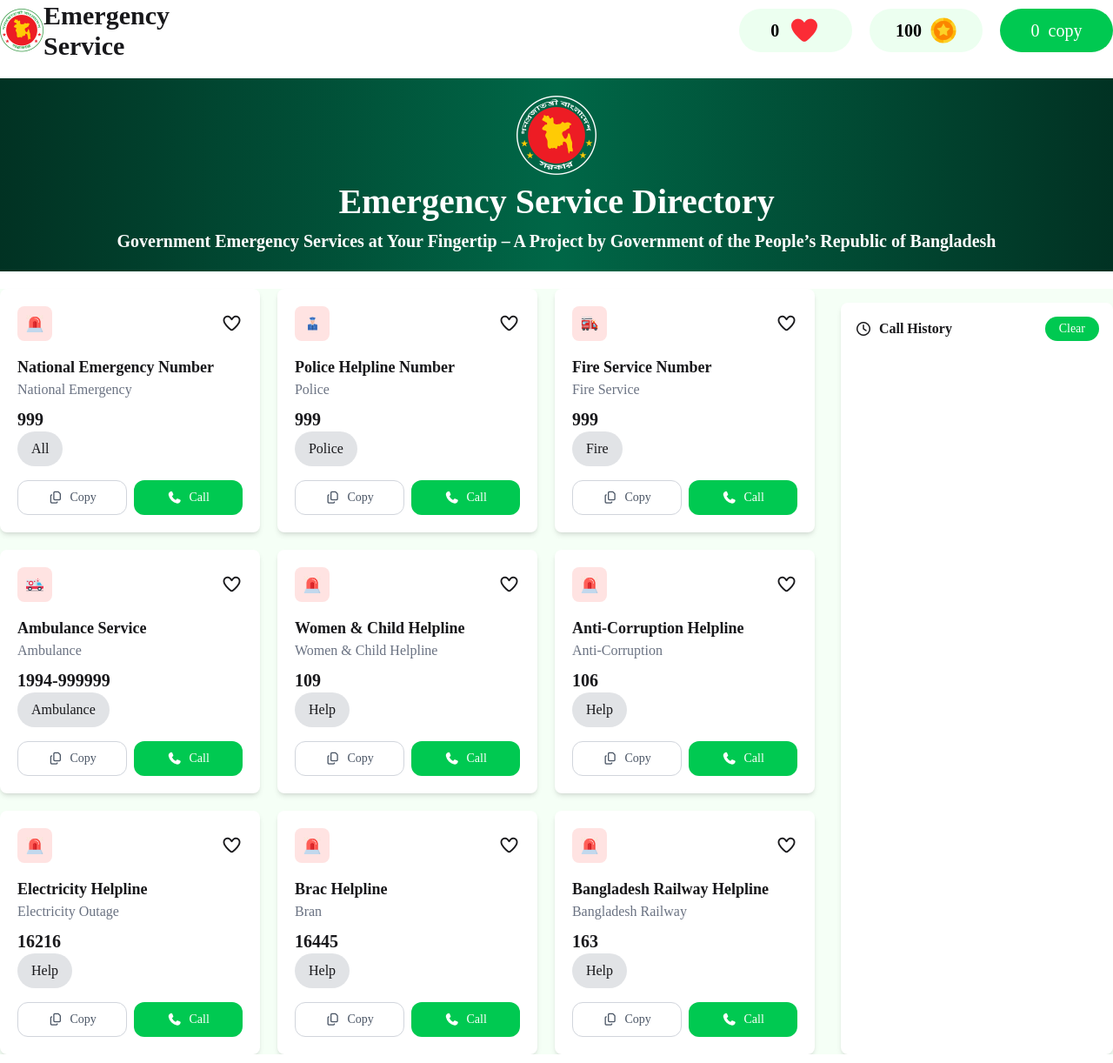
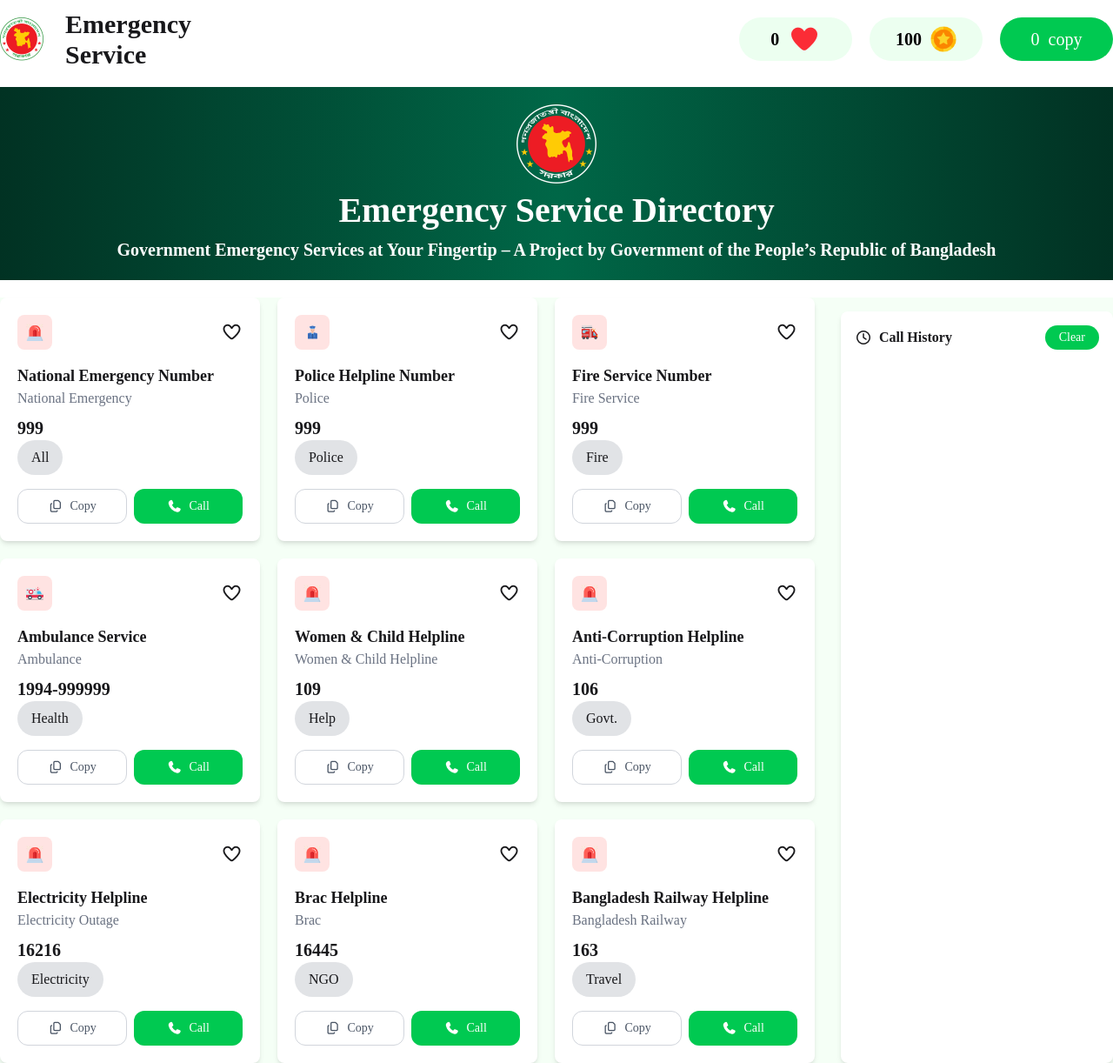
Before and after one commit to mdmahfuzahmedony/Assignment-five-_, a plain HTML site: page index.html in a window 1280 px wide. Shown: the whole page at 87% size. Drawn offline with nearby package versions, Linux system fonts and the light colour scheme; a web font is replaced by a local one.

```diff
--- a/index.html
+++ b/index.html
@@ -46,9 +46,9 @@
 
 <!-- ---------------------------Navbar--------------------------------- -->
 
- <section class="flex flex-col md:flex-row justify-between items-center max-w-[1400px] mx-auto ">
+ <section class="flex flex-col md:flex-row justify-between items-center max-w-[1400px] mx-auto pt-[10px] ">
 
-      <div class="flex justify-between items-center ">
+      <div class="flex justify-between items-center gap-[25px] ">
 
         <img
           src="B12-A5-Emergency-Hotline/assets/logo.png"
@@ -227,7 +227,7 @@
             <h1 class="font-bold text-lg">Ambulance Service</h1>
             <p class="text-gray-500 service_name">Ambulance</p>
             <h1 class="service_num text-xl font-bold mt-2">1994-999999</h1>
-            <button class="bg-gray-500/20 rounded-3xl px-4 py-2">Ambulance</button>
+            <button class="bg-gray-500/20 rounded-3xl px-4 py-2">Health</button>
           </div>
           <div class="mt-4 flex gap-2">
             <button
@@ -291,7 +291,7 @@
             <h1 class="font-bold text-lg">Anti-Corruption Helpline</h1>
             <p class="text-gray-500 service_name">Anti-Corruption</p>
             <h1 class="service_num text-xl font-bold mt-2">106</h1>
-            <button class="bg-gray-500/20 rounded-3xl px-4 py-2">Help</button>
+            <button class="bg-gray-500/20 rounded-3xl px-4 py-2">Govt.</button>
           </div>
           <div class="mt-4 flex gap-2">
             <button
@@ -323,7 +323,7 @@
             <h1 class="font-bold text-lg">Electricity Helpline</h1>
             <p class="text-gray-500 service_name">Electricity Outage</p>
             <h1 class="service_num text-xl font-bold mt-2">16216</h1>
-            <button class="bg-gray-500/20 rounded-3xl px-4 py-2">Help</button>
+            <button class="bg-gray-500/20 rounded-3xl px-4 py-2">Electricity</button>
           </div>
           <div class="mt-4 flex gap-2">
             <button
@@ -353,9 +353,9 @@
           </div>
           <div class="mt-4">
             <h1 class="font-bold text-lg">Brac Helpline</h1>
-            <p class="text-gray-500 service_name">Bran</p>
+            <p class="text-gray-500 service_name">Brac</p>
             <h1 class="service_num text-xl font-bold mt-2">16445</h1>
-            <button class="bg-gray-500/20 rounded-3xl px-4 py-2">Help</button>
+            <button class="bg-gray-500/20 rounded-3xl px-4 py-2">NGO</button>
           </div>
           <div class="mt-4 flex gap-2">
             <button
@@ -387,7 +387,9 @@
             <h1 class="font-bold text-lg">Bangladesh Railway Helpline </h1>
             <p class="text-gray-500 service_name">Bangladesh Railway</p>
             <h1 class="service_num text-xl font-bold mt-2">163</h1>
-            <button class="bg-gray-500/20 rounded-3xl px-4 py-2">Help</button>
+            <button class="bg-gray-500/20 rounded-3xl px-4 py-2">Travel
+
+</button>
           </div>
           <div class="mt-4 flex gap-2">
             <button
```
